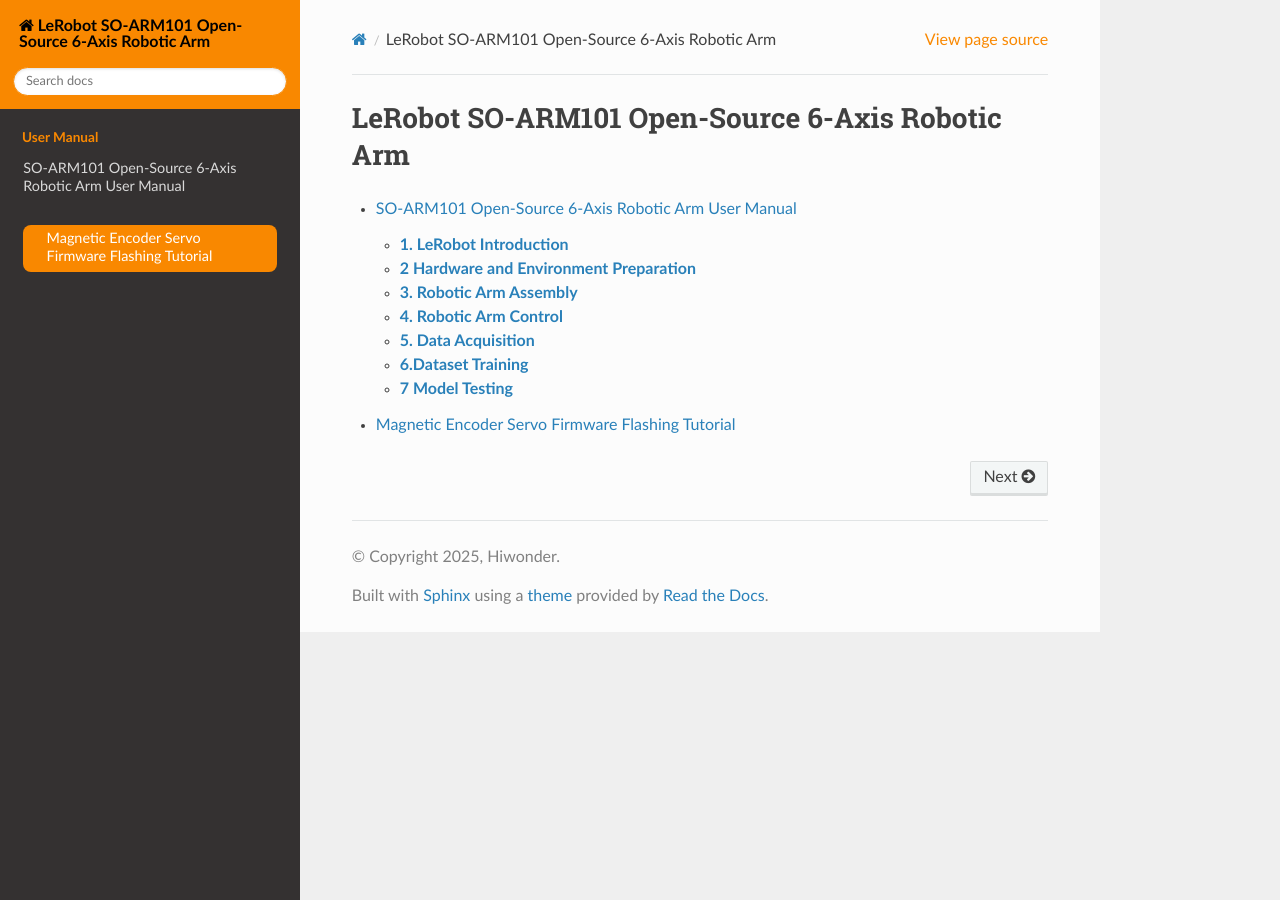
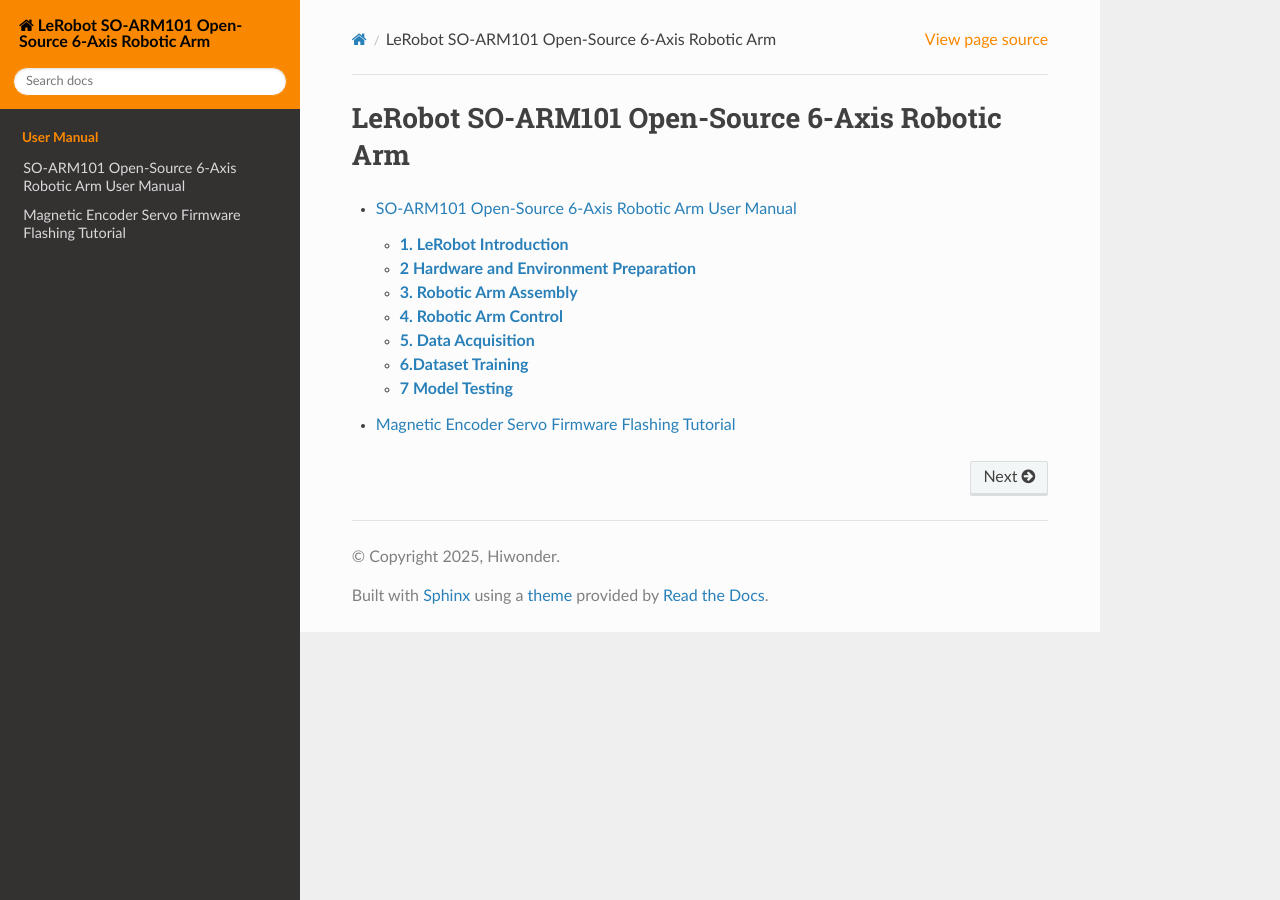
Before and after one commit to Hiwonder-docs/LeRobot, a Sphinx documentation site: the page built from source/index.rst, in a window 1280 px wide. Built offline with Sphinx 7.4.7 and the Read the Docs theme 3.1.0, drawn with Linux system fonts in a browser that asks for light colours.

Commit message:
Update style.css

```diff
--- a/source/_static/style.css
+++ b/source/_static/style.css
@@ -1,19 +1,8 @@
 section p {
     margin: 0 0 18px;
 }
-.highlight span.err{
-    border:none;
-}
 .caption{
     display:none;
-}
-.wy-menu-vertical > ul > li:last-child >a{
-    display: block;
-    width: fit-content;
-    margin: 1.618em;
-    background: #f98800;
-    color: #fff;
-    border-radius: 8px;
 }
 .wy-nav-side .wy-menu-vertical header, .wy-menu-vertical p.caption{
     color: #f98800;
```
